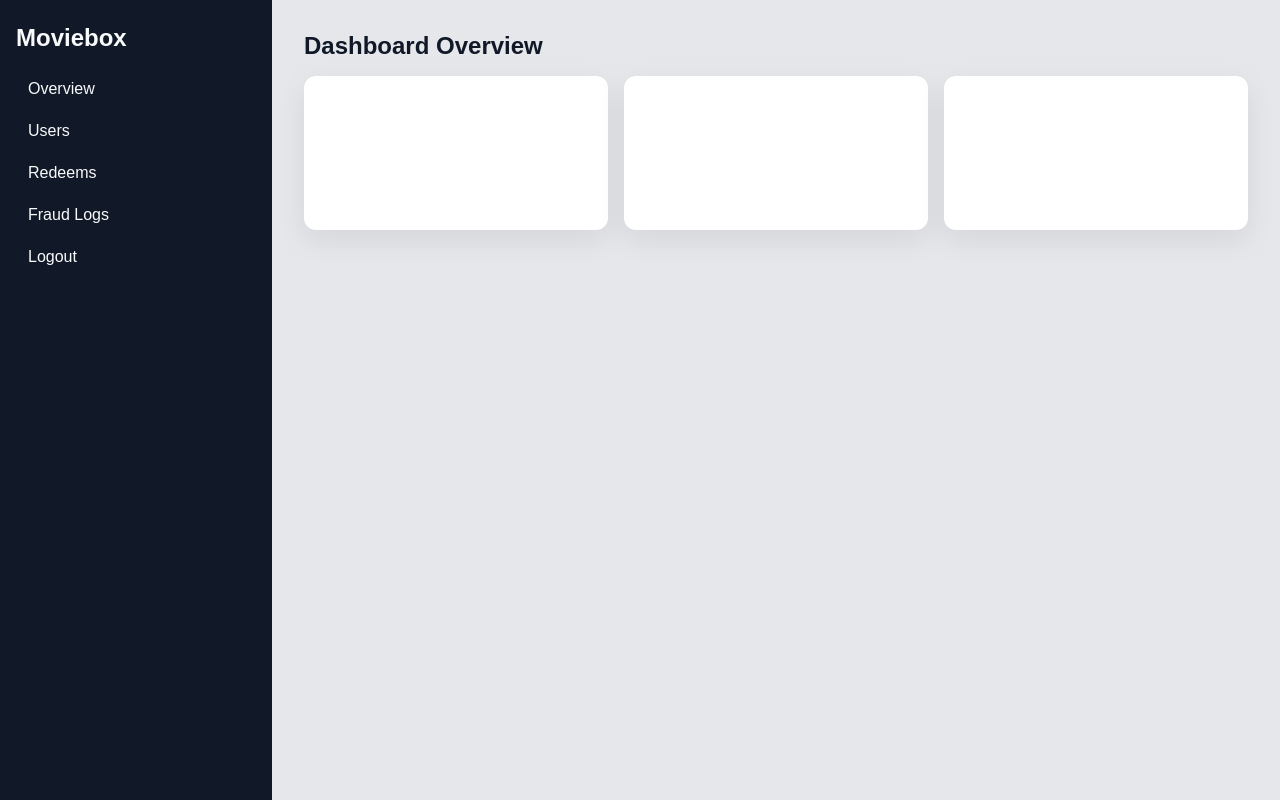
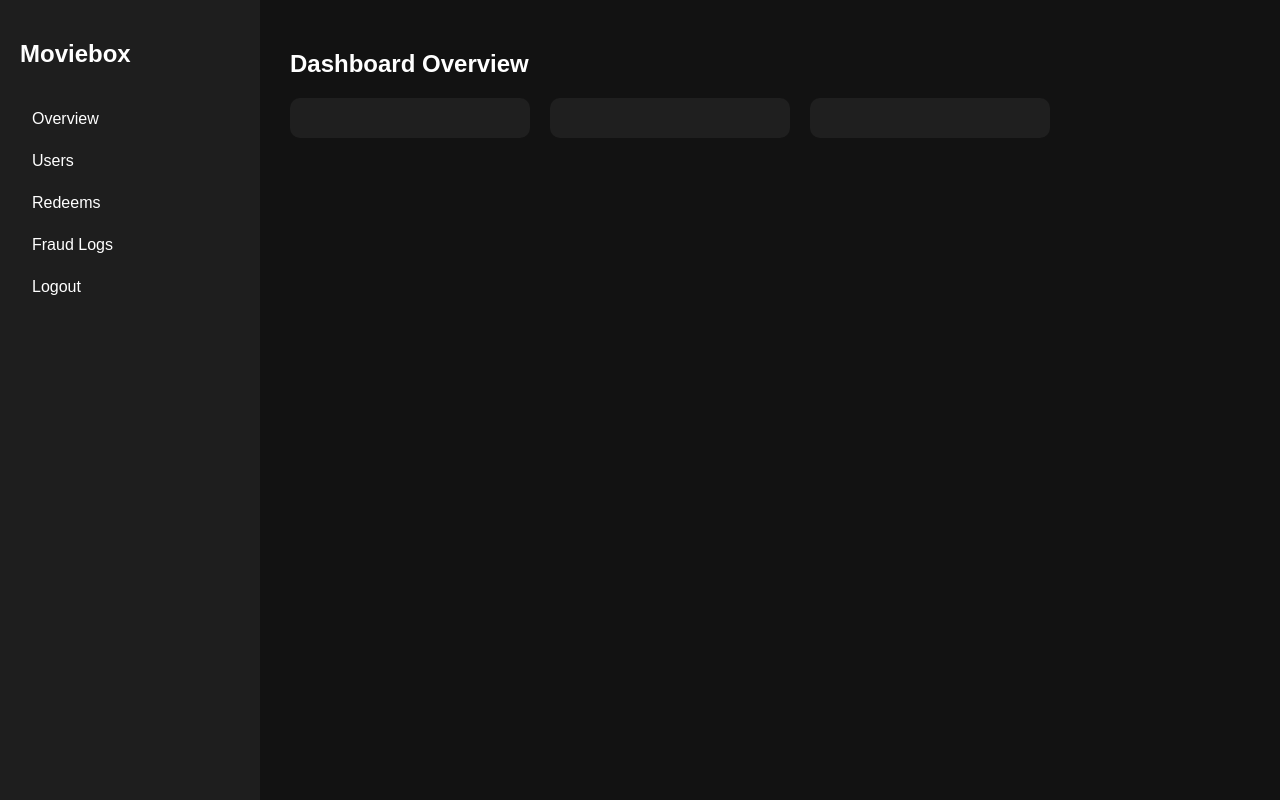
Before and after one commit to Moviebox-ai/moviebox-firebase-backend, a plain HTML site: page admin-panel/dashboard.html in a window 1280 px wide. Drawn offline with Linux system fonts and the light colour scheme.

Commit message:
Update admin panel styling to dark dashboard theme

```diff
--- a/admin-panel/css/style.css
+++ b/admin-panel/css/style.css
@@ -1,135 +1,77 @@
-:root {
-  font-family: Arial, sans-serif;
-  color: #111827;
-  background: #f3f4f6;
-  --spacing-16dp: 1rem;
-}
-
 body {
   margin: 0;
-  min-height: 100vh;
-  display: flex;
-  align-items: center;
-  justify-content: center;
-}
-
-.card,
-.container {
-  width: min(92vw, 420px);
-  padding: 2rem;
-  background: #ffffff;
-  border-radius: 12px;
-  box-shadow: 0 10px 30px rgba(0, 0, 0, 0.08);
-  display: flex;
-  flex-direction: column;
-  gap: var(--spacing-16dp);
-}
-
-h2,
-h1 {
-  margin-top: 0;
-  margin-bottom: var(--spacing-16dp);
-}
-
-.banner {
-  margin-bottom: calc(var(--spacing-16dp) * 1.5);
-}
-
-input {
-  width: 100%;
-  box-sizing: border-box;
-  margin-bottom: var(--spacing-16dp);
-  padding: 0.75rem;
-  border: 1px solid #d1d5db;
-  border-radius: 8px;
-  font-size: 0.95rem;
-}
-
-button {
-  width: 100%;
-  padding: 0.75rem 1rem;
-  border: 0;
-  border-radius: 8px;
-  background: #2563eb;
-  color: #fff;
-  cursor: pointer;
-  font-size: 0.95rem;
-}
-
-.next-button {
-  margin-top: calc(var(--spacing-16dp) * 0.5);
-}
-
-#error {
-  min-height: 1.25rem;
-  margin-bottom: 0;
-  color: #dc2626;
-  font-size: 0.9rem;
-}
-
-.card > :last-child,
-.container > :last-child,
-input:last-child {
-  margin-bottom: 0;
-}
-
-body.dashboard-page {
-  align-items: stretch;
-  justify-content: flex-start;
-  background: #e5e7eb;
+  font-family: Arial;
+  background: #121212;
+  color: white;
 }
 
 .layout {
   display: flex;
-  width: 100%;
-  min-height: 100vh;
+  height: 100vh;
 }
 
 .sidebar {
-  width: 240px;
-  background: #111827;
-  color: #f9fafb;
-  padding: 1.5rem 1rem;
+  width: 220px;
+  background: #1e1e1e;
+  padding: 20px;
+}
+
+.sidebar h2 {
+  margin-bottom: 30px;
 }
 
 .sidebar ul {
   list-style: none;
   padding: 0;
-  margin: 1rem 0 0;
 }
 
 .sidebar li {
-  padding: 0.75rem;
-  border-radius: 8px;
+  padding: 12px;
   cursor: pointer;
+  border-radius: 6px;
 }
 
 .sidebar li:hover {
-  background: #1f2937;
+  background: #333;
 }
 
 .main {
   flex: 1;
-  padding: 2rem;
+  padding: 30px;
+  overflow-y: auto;
+}
+
+.cards {
+  display: flex;
+  gap: 20px;
+}
+
+.card {
+  background: #1f1f1f;
+  padding: 20px;
+  border-radius: 10px;
+}
+
+.stat {
+  width: 200px;
+  font-size: 18px;
 }
 
 .section.hidden {
   display: none;
 }
 
-.cards {
-  display: grid;
-  grid-template-columns: repeat(auto-fit, minmax(180px, 1fr));
-  gap: 1rem;
+button {
+  padding: 8px 15px;
+  margin-top: 10px;
+  background: #ff3d00;
+  color: white;
+  border: none;
+  border-radius: 6px;
+  cursor: pointer;
 }
 
-.stat {
-  width: auto;
-  min-height: 90px;
-  justify-content: center;
-  font-weight: 700;
-}
-
+/* existing admin list layout */
 #userList,
 #redeemList,
 #abuseList {
@@ -137,3 +79,38 @@ body.dashboard-page {
   display: grid;
   gap: 0.75rem;
 }
+
+/* login page support */
+body:not(.dashboard-page) {
+  min-height: 100vh;
+  display: flex;
+  align-items: center;
+  justify-content: center;
+}
+
+.card:not(.stat) {
+  width: min(92vw, 420px);
+  display: flex;
+  flex-direction: column;
+  gap: 1rem;
+}
+
+.banner {
+  margin: 0 0 0.5rem;
+}
+
+input {
+  width: 100%;
+  box-sizing: border-box;
+  padding: 0.75rem;
+  border: 1px solid #333;
+  border-radius: 8px;
+  background: #121212;
+  color: white;
+}
+
+#error {
+  min-height: 1.25rem;
+  margin: 0;
+  color: #ff6b6b;
+}
```
